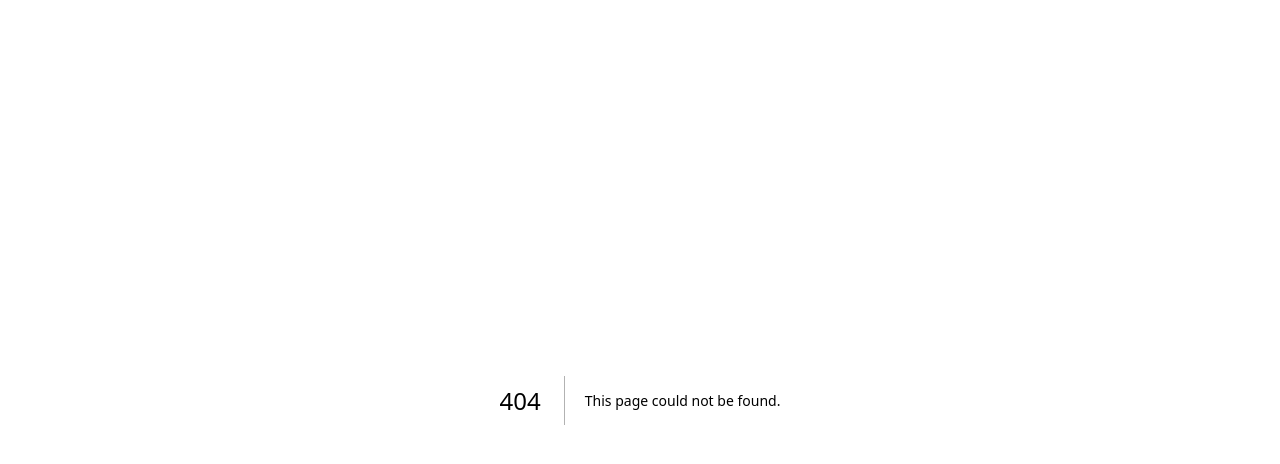
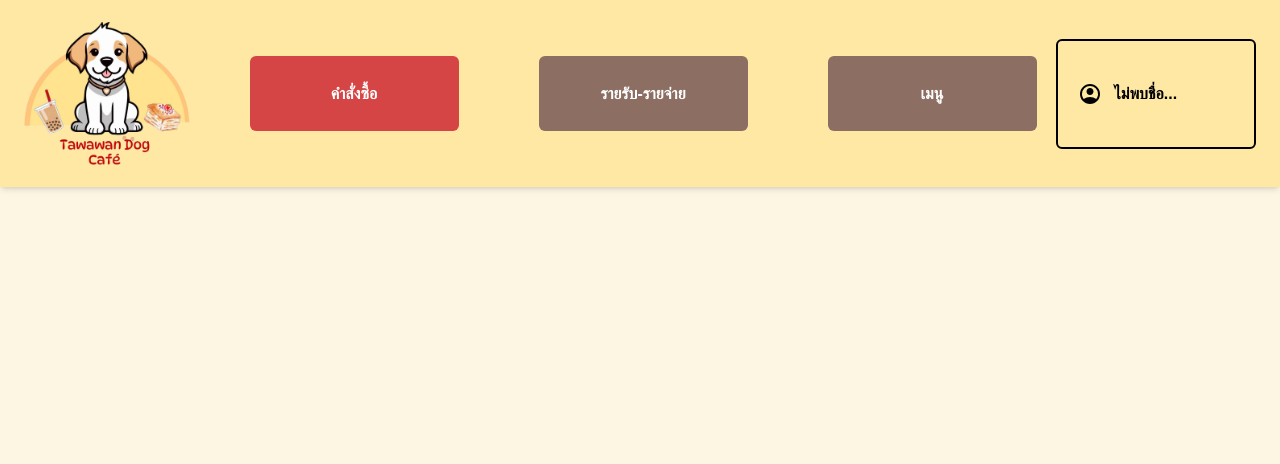
Before and after one commit to pxttxrxwxn/Tawawan_Dog_Cafe_V.2, a Next.js app: page /owner/order_completed in a window 1280 px wide. Before the commit this address had no page. Shown: the top 464 px of the page. Built offline with nearby package versions, Linux system fonts and the light colour scheme; no server answers.

Commit message:
order_completed

```diff
--- /dev/null
+++ b/src/app/owner/order_completed/page.jsx
@@ -0,0 +1,10 @@
+import React from 'react'
+import Navbar from '../../components/Navbar'
+
+export default function oder_completed() {
+    return (
+        <div>
+            <Navbar activePage="order" />
+        </div>
+    )
+}
```
